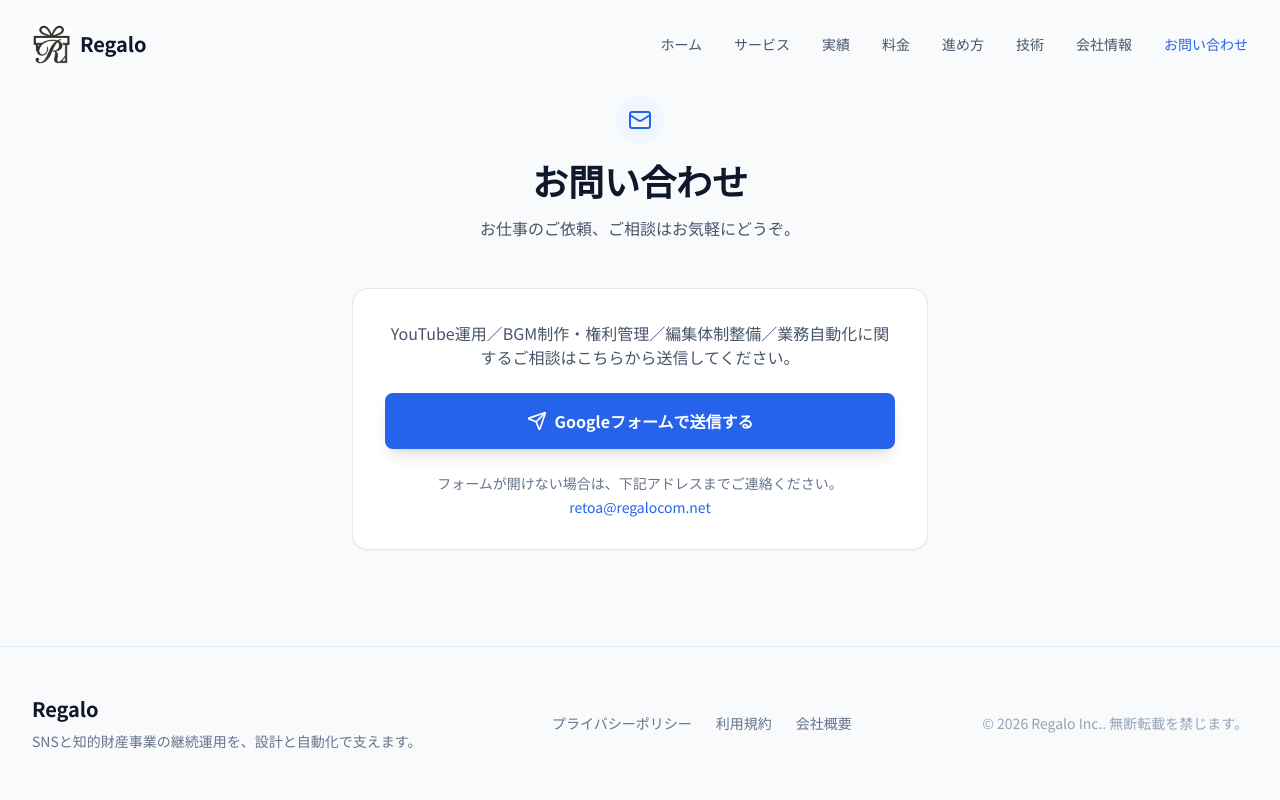
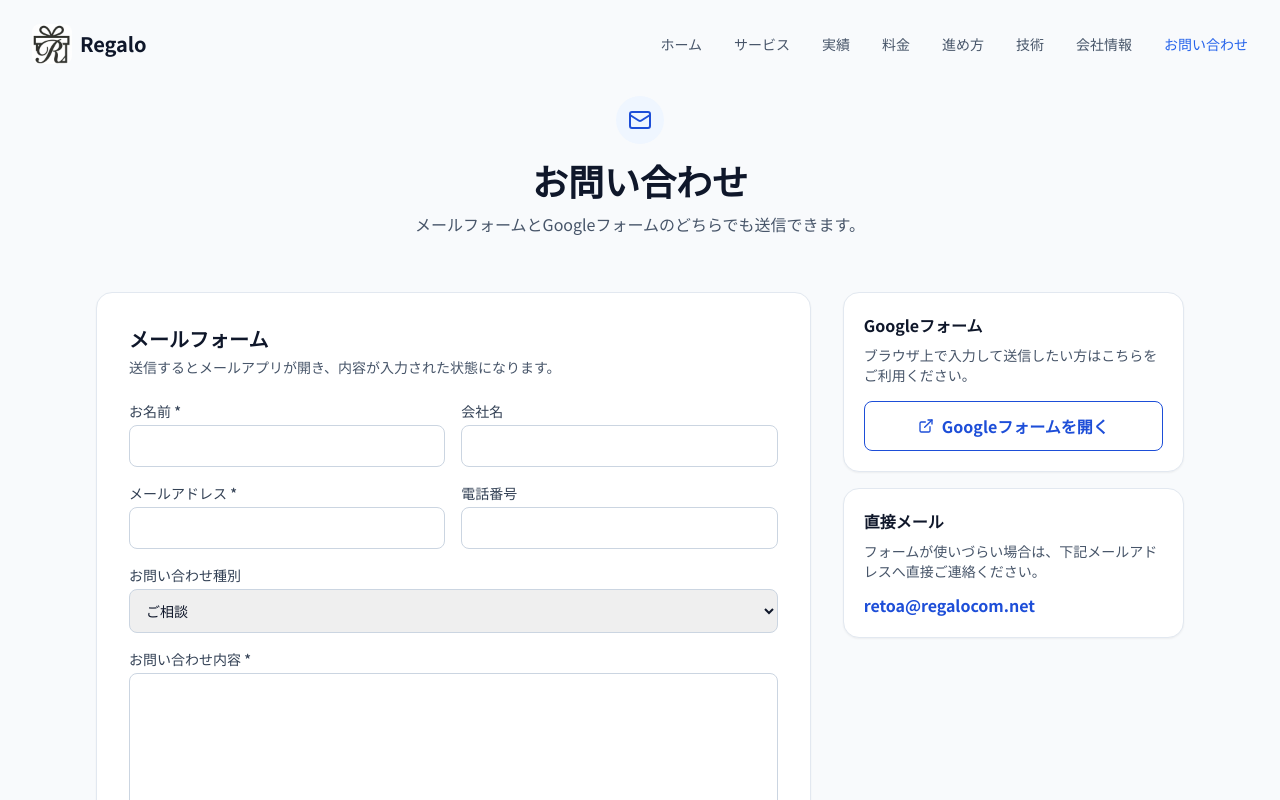
Before and after one commit to Regal753/Website, a React (Vite) app: page /#/contact in a window 1280 px wide. Shown: the top 800 px of the page. Built offline with nearby package versions, Linux system fonts and the light colour scheme.

Commit message:
feat: add email form on contact page with google form fallback

```diff
--- a/components/Contact.tsx
+++ b/components/Contact.tsx
@@ -1,48 +1,207 @@
-import React from 'react';
-import { SectionId } from '../types';
-import { Send, Mail } from 'lucide-react';
+import React, { useMemo, useState } from 'react';
+import { ExternalLink, Mail, Send } from 'lucide-react';
+import { SectionId, ContactFormState } from '../types';
 import { siteConfig } from '../site.config';
 
+const INITIAL_FORM: ContactFormState = {
+  name: '',
+  email: '',
+  type: 'ご相談',
+  message: '',
+};
+
 const Contact: React.FC = () => {
+  const [form, setForm] = useState<ContactFormState>(INITIAL_FORM);
+  const [company, setCompany] = useState('');
+  const [phone, setPhone] = useState('');
+  const [error, setError] = useState('');
+  const [mailPrepared, setMailPrepared] = useState(false);
+
+  const mailSubject = useMemo(
+    () => `[お問い合わせ] ${form.type} / ${form.name || 'お名前未入力'}`,
+    [form.name, form.type]
+  );
+
+  const mailBody = useMemo(() => {
+    return [
+      'Webサイトからお問い合わせがありました。',
+      '',
+      `お名前: ${form.name}`,
+      `会社名: ${company || '未入力'}`,
+      `メールアドレス: ${form.email}`,
+      `電話番号: ${phone || '未入力'}`,
+      `お問い合わせ種別: ${form.type}`,
+      '',
+      'お問い合わせ内容:',
+      form.message,
+    ].join('\n');
+  }, [company, form.email, form.message, form.name, form.type, phone]);
+
+  const mailtoHref = useMemo(() => {
+    return `mailto:${siteConfig.contactEmail}?subject=${encodeURIComponent(mailSubject)}&body=${encodeURIComponent(mailBody)}`;
+  }, [mailBody, mailSubject]);
+
+  const updateField = (key: keyof ContactFormState, value: string) => {
+    setForm((prev) => ({ ...prev, [key]: value }));
+  };
+
+  const handleSubmit = (event: React.FormEvent<HTMLFormElement>) => {
+    event.preventDefault();
+    setError('');
+
+    if (!form.name.trim() || !form.email.trim() || !form.message.trim()) {
+      setError('必須項目を入力してください。');
+      return;
+    }
+
+    setMailPrepared(true);
+    window.location.href = mailtoHref;
+  };
+
   return (
-    <section id={SectionId.CONTACT} className="py-24 bg-slate-50">
-      <div className="max-w-4xl mx-auto px-4 sm:px-6 lg:px-8">
-        <div className="text-center mb-12">
+    <section id={SectionId.CONTACT} className="py-20 md:py-24 bg-slate-50">
+      <div className="max-w-6xl mx-auto px-4 sm:px-6 lg:px-8">
+        <div className="text-center mb-10 md:mb-14">
           <div className="inline-flex items-center justify-center p-3 bg-blue-50 rounded-full mb-4">
-            <Mail className="w-6 h-6 text-blue-600" />
+            <Mail className="w-6 h-6 text-blue-700" />
           </div>
-          <h2 className="text-3xl md:text-4xl font-bold text-slate-900 mb-4">お問い合わせ</h2>
-          <p className="text-slate-600">
-            お仕事のご依頼、ご相談はお気軽にどうぞ。
+          <h2 className="text-3xl md:text-4xl font-bold text-slate-900">お問い合わせ</h2>
+          <p className="text-slate-600 mt-3">
+            メールフォームとGoogleフォームのどちらでも送信できます。
           </p>
         </div>
 
-        <div className="max-w-xl mx-auto">
-          <div className="bg-white p-8 rounded-2xl border border-slate-200 shadow-sm text-center">
-            <p className="text-slate-600 mb-6">
-              YouTube運用／BGM制作・権利管理／編集体制整備／業務自動化に関するご相談はこちらから送信してください。
+        <div className="grid grid-cols-1 lg:grid-cols-3 gap-6 lg:gap-8">
+          <div className="lg:col-span-2 bg-white rounded-2xl border border-slate-200 shadow-sm p-6 md:p-8">
+            <h3 className="text-xl font-bold text-slate-900 mb-1">メールフォーム</h3>
+            <p className="text-sm text-slate-600 mb-6">
+              送信するとメールアプリが開き、内容が入力された状態になります。
             </p>
 
+            <form onSubmit={handleSubmit} className="space-y-4">
+              <div className="grid grid-cols-1 md:grid-cols-2 gap-4">
+                <label className="block text-sm">
+                  <span className="font-medium text-slate-700">お名前 *</span>
+                  <input
+                    type="text"
+                    value={form.name}
+                    onChange={(event) => updateField('name', event.target.value)}
+                    className="mt-1 w-full rounded-lg border border-slate-300 px-3 py-2.5 text-slate-900 focus:outline-none focus:ring-2 focus:ring-blue-500"
+                    autoComplete="name"
+                  />
+                </label>
+
+                <label className="block text-sm">
+                  <span className="font-medium text-slate-700">会社名</span>
+                  <input
+                    type="text"
+                    value={company}
+                    onChange={(event) => setCompany(event.target.value)}
+                    className="mt-1 w-full rounded-lg border border-slate-300 px-3 py-2.5 text-slate-900 focus:outline-none focus:ring-2 focus:ring-blue-500"
+                    autoComplete="organization"
+                  />
+                </label>
+              </div>
+
+              <div className="grid grid-cols-1 md:grid-cols-2 gap-4">
+                <label className="block text-sm">
+                  <span className="font-medium text-slate-700">メールアドレス *</span>
+                  <input
+                    type="email"
+                    value={form.email}
+                    onChange={(event) => updateField('email', event.target.value)}
+                    className="mt-1 w-full rounded-lg border border-slate-300 px-3 py-2.5 text-slate-900 focus:outline-none focus:ring-2 focus:ring-blue-500"
+                    autoComplete="email"
+                  />
+                </label>
+
+                <label className="block text-sm">
+                  <span className="font-medium text-slate-700">電話番号</span>
+                  <input
+                    type="tel"
+                    value={phone}
+                    onChange={(event) => setPhone(event.target.value)}
+                    className="mt-1 w-full rounded-lg border border-slate-300 px-3 py-2.5 text-slate-900 focus:outline-none focus:ring-2 focus:ring-blue-500"
+                    autoComplete="tel"
+                  />
+                </label>
+              </div>
+
+              <label className="block text-sm">
+                <span className="font-medium text-slate-700">お問い合わせ種別</span>
+                <select
+                  value={form.type}
+                  onChange={(event) => updateField('type', event.target.value)}
+                  className="mt-1 w-full rounded-lg border border-slate-300 px-3 py-2.5 text-slate-900 focus:outline-none focus:ring-2 focus:ring-blue-500"
+                >
+                  <option>ご相談</option>
+                  <option>YouTube運用について</option>
+                  <option>制作・編集について</option>
+                  <option>業務自動化について</option>
+                  <option>その他</option>
+                </select>
+              </label>
+
+              <label className="block text-sm">
+                <span className="font-medium text-slate-700">お問い合わせ内容 *</span>
+                <textarea
+                  value={form.message}
+                  onChange={(event) => updateField('message', event.target.value)}
+                  rows={7}
+                  className="mt-1 w-full rounded-lg border border-slate-300 px-3 py-2.5 text-slate-900 focus:outline-none focus:ring-2 focus:ring-blue-500"
+                />
+              </label>
+
+              {error && (
+                <p className="text-sm font-medium text-red-600">{error}</p>
+              )}
+
+              {mailPrepared && (
+                <p className="text-sm text-emerald-700 bg-emerald-50 border border-emerald-200 rounded-lg px-3 py-2">
+                  メールアプリ起動用の内容を準備しました。起動しない場合は下のメールアドレス宛に送信してください。
+                </p>
+              )}
+
+              <button
+                type="submit"
+                className="w-full md:w-auto inline-flex items-center justify-center gap-2 px-6 py-3.5 rounded-lg bg-blue-700 hover:bg-blue-800 text-white font-bold transition-colors"
+              >
+                <Send size={18} />
+                メールフォームで送信
+              </button>
+            </form>
+          </div>
+
+          <aside className="space-y-4">
+            <div className="bg-white rounded-2xl border border-slate-200 shadow-sm p-5">
+              <h3 className="text-base font-bold text-slate-900">Googleフォーム</h3>
+              <p className="text-sm text-slate-600 mt-2">
+                ブラウザ上で入力して送信したい方はこちらをご利用ください。
+              </p>
               <a
                 href={siteConfig.contactFormUrl}
                 target="_blank"
                 rel="noreferrer"
-              className="w-full py-4 bg-blue-600 hover:bg-blue-700 text-white font-bold rounded-lg transition-all transform hover:scale-[1.01] shadow-lg flex items-center justify-center gap-2"
+                className="mt-4 inline-flex w-full items-center justify-center gap-2 rounded-lg border border-blue-700 text-blue-700 font-bold px-4 py-3 hover:bg-blue-50 transition-colors"
               >
-              <Send size={20} />
-              Googleフォームで送信する
+                <ExternalLink size={16} />
+                Googleフォームを開く
               </a>
+            </div>
 
-            <div className="mt-6 text-sm text-slate-500">
-              <p>フォームが開けない場合は、下記アドレスまでご連絡ください。</p>
+            <div className="bg-white rounded-2xl border border-slate-200 shadow-sm p-5">
+              <h3 className="text-base font-bold text-slate-900">直接メール</h3>
+              <p className="text-sm text-slate-600 mt-2">
+                フォームが使いづらい場合は、下記メールアドレスへ直接ご連絡ください。
+              </p>
               <a
                 href={`mailto:${siteConfig.contactEmail}`}
-                className="text-blue-600 hover:text-blue-700 mt-1 inline-block"
+                className="mt-3 inline-block text-blue-700 hover:text-blue-800 font-semibold break-all"
               >
                 {siteConfig.contactEmail}
               </a>
             </div>
-          </div>
+          </aside>
         </div>
       </div>
     </section>
```
Lines whose indentation alone changed are shown as unchanged.
